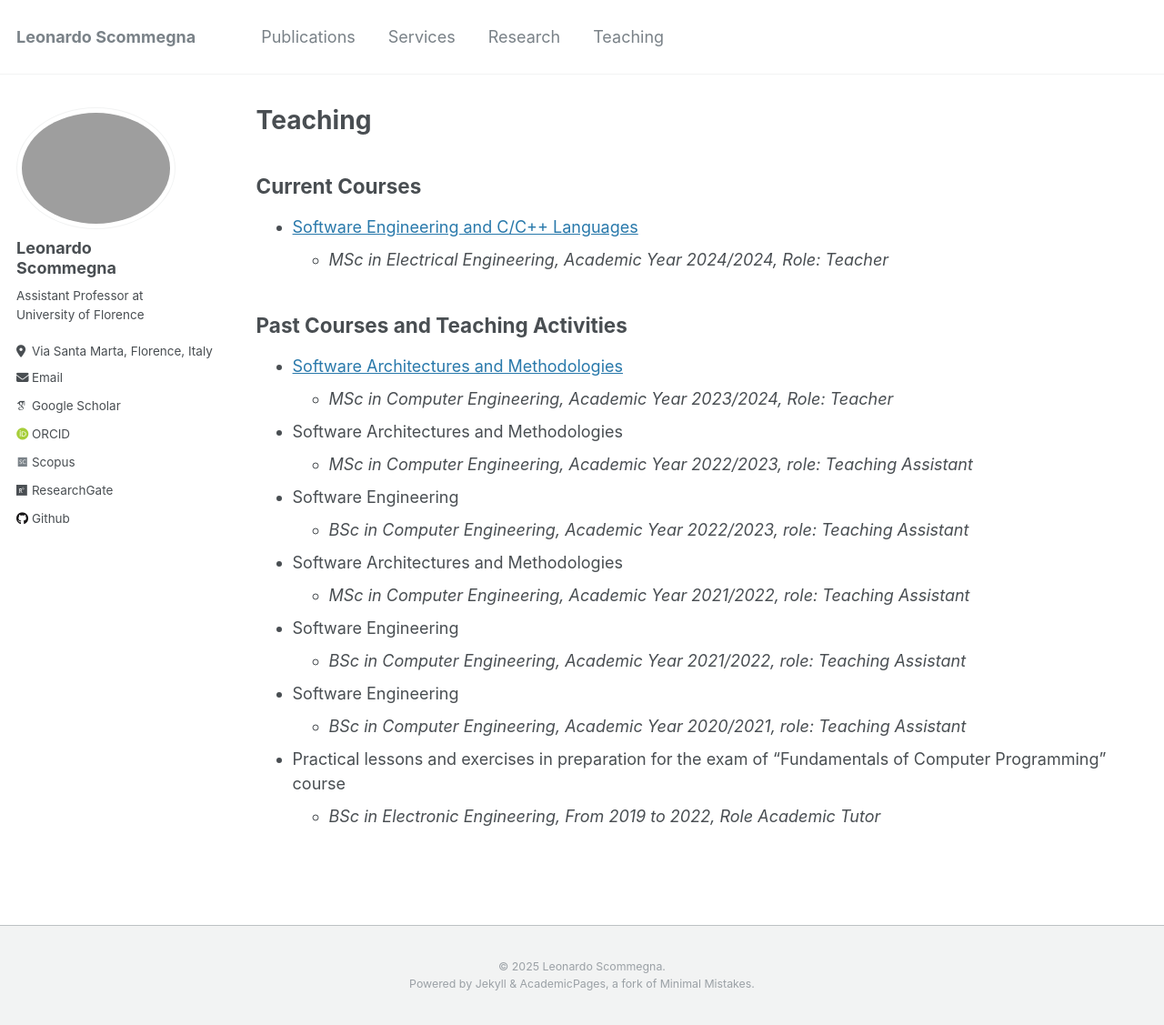
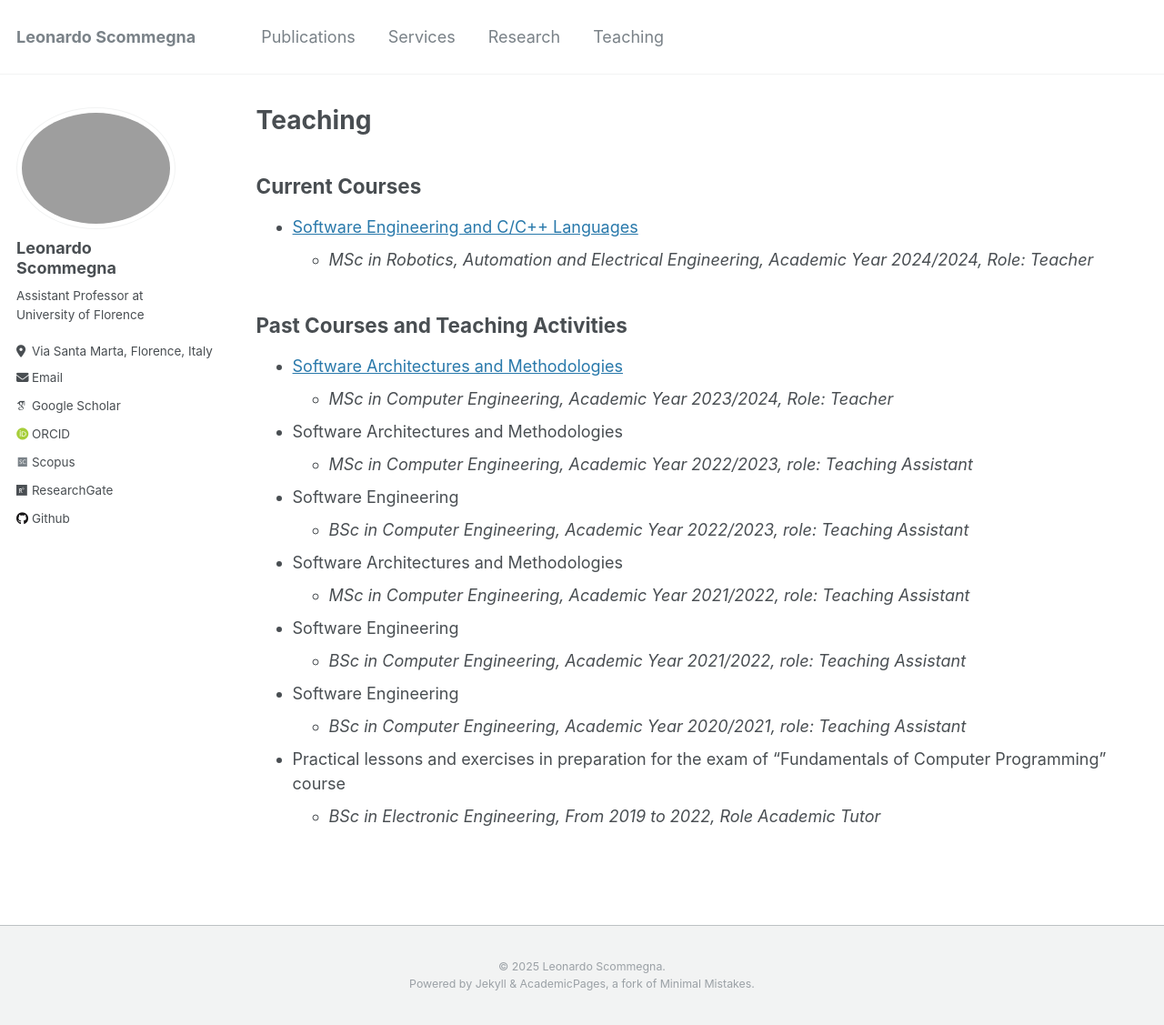
Before and after one commit to LeonardoScommegna/LeonardoScommegna.github.io, a Jekyll site: the page built from _pages/teaching.md, in a window 1280 px wide and 1127 px high. Shown: the whole window at 91% size. Built offline with Jekyll 4.4.1, drawn with Linux system fonts in a browser that asks for light colours; some web fonts are replaced.

Commit message:
correct msc course for SWEC teaching course

```diff
--- a/_pages/teaching.md
+++ b/_pages/teaching.md
@@ -8,7 +8,7 @@ author_profile: true
 ## Current Courses
 
 - [Software Engineering and C/C++ Languages](https://e-l.unifi.it/course/view.php?id=44287)
-    - _MSc in Electrical Engineering, Academic Year 2024/2024, Role: Teacher_
+    - _MSc in Robotics, Automation and Electrical Engineering, Academic Year 2024/2024, Role: Teacher_
 
 ## Past Courses and Teaching Activities
 - [Software Architectures and Methodologies](https://e-l.unifi.it/course/view.php?id=41373)
```
